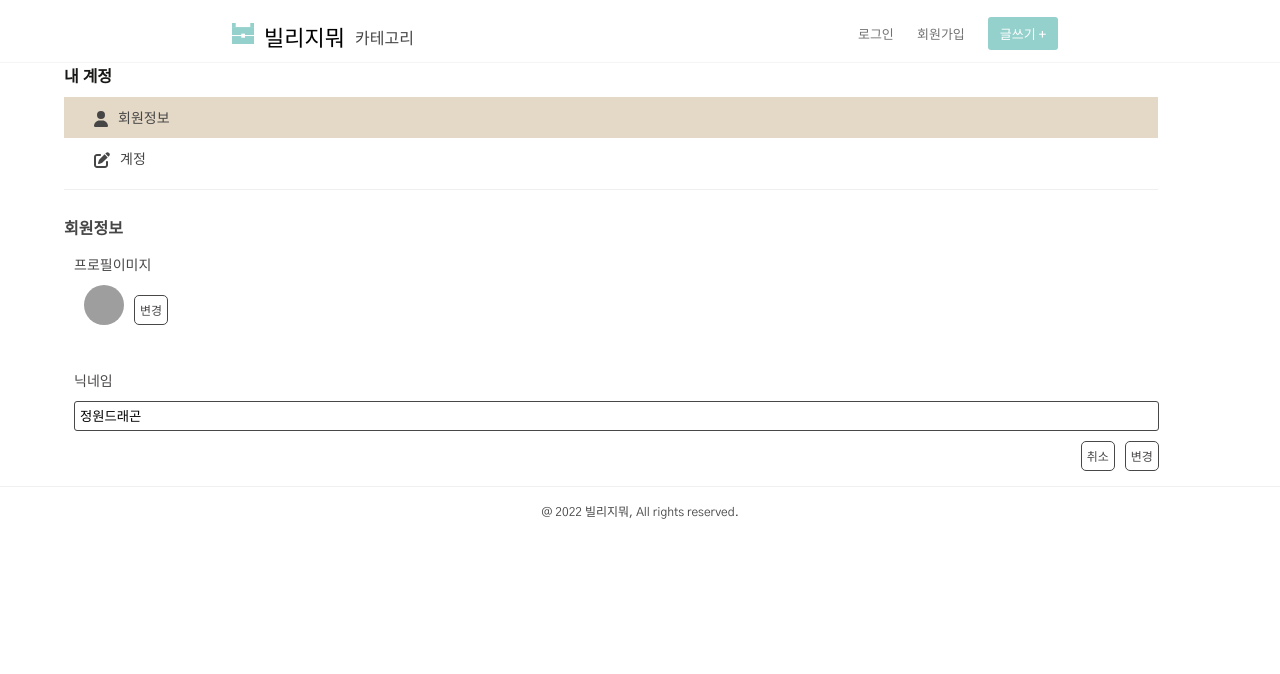
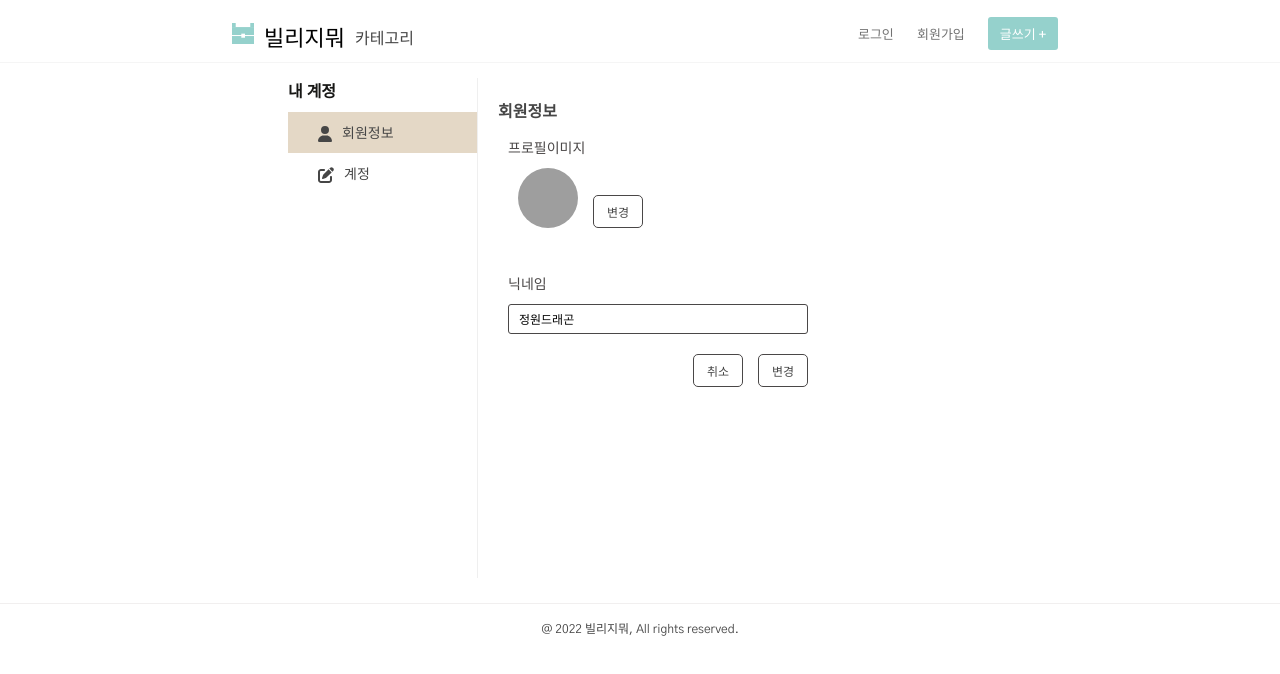
Before and after one commit to wonyong92/cobMainPrBackup, a React (Create React App) app in the folder client/: page /mypage in a window 1280 px wide. Shown: the top 674 px of the page. Built offline with nearby package versions, Linux system fonts and the light colour scheme; grey boxes are pictures that could not be loaded.

Commit message:
Design: 마이페이지 반응형

```diff
--- a/client/src/UI/input/DefaultInput.tsx
+++ b/client/src/UI/input/DefaultInput.tsx
@@ -1,12 +1,13 @@
 import styled from 'styled-components';
 interface Prop {
     type?: 'password' | 'text';
-    placeholder: string;
+    value?: string;
+    placeholder?: string;
 }
-const DefaultInput = ({ type = 'text', placeholder }: Prop) => {
+const DefaultInput = ({ type = 'text', value, placeholder }: Prop) => {
     return (
         <Container>
-            <input type={type} placeholder={placeholder} />
+            <input type={type} value={value} placeholder={placeholder} />
         </Container>
     );
 };
--- a/client/src/components/User/DeleteIdAccount.tsx
+++ b/client/src/components/User/DeleteIdAccount.tsx
@@ -15,11 +15,13 @@ const DeleteIdAccount = () => {
                     계정 삭제에 관한 정책을 읽고 이에 동의합니다.
                 </p>
             </CheckBox>
+            <BtnWrapper>
                 <Button
                     type="red"
                     text="회원탈퇴"
                     onClick={() => console.log('삭제')}
                 ></Button>
+            </BtnWrapper>
         </Container>
     );
 };
@@ -44,14 +46,38 @@ const Container = styled.div`
 const Info = styled.div`
     border: 1px solid #aba8a8;
     border-radius: 3px;
+    padding: 15px;
+    flex-grow: 1;
+    @media screen and (max-width: 500px) {
+        width: 290px;
         padding: 10px;
-    width: 90%;
+    }
 `;
 const CheckBox = styled.div`
     display: flex;
+    justify-content: flex-end;
     margin-top: 15px;
     margin-bottom: 18px;
     p {
         margin-left: 5px;
     }
+    @media screen and (max-width: 500px) {
+        display: flex;
+        justify-content: space-between;
+        width: 290px;
+    }
 `;
+const BtnWrapper = styled.div`
+    display: flex;
+    justify-content: flex-end;
+    button {
+        width: 80px;
+    }
+    @media screen and (max-width: 500px) {
+        display: flex;
+        justify-content: center;
+        button {
+            width: 290px;
+        }
+    }
+`;
--- a/client/src/components/User/DeleteSocialAccount.tsx
+++ b/client/src/components/User/DeleteSocialAccount.tsx
@@ -1,13 +1,18 @@
 import styled from 'styled-components';
 import { FontAwesomeIcon } from '@fortawesome/react-fontawesome';
 import { faG } from '@fortawesome/free-solid-svg-icons';
+import Button from '../../UI/button/Button';
 const DeleteSocialAccount = () => {
     return (
         <Container>
             <div className="title">소셜계정 연동</div>
             <BtnWrapper>
                 <FontAwesomeIcon icon={faG} className="google" />
-                <button>구글 해제하기</button>
+                <Button
+                    type={'white'}
+                    text={'구글 해제하기'}
+                    width={'middle'}
+                ></Button>
             </BtnWrapper>
         </Container>
     );
@@ -19,31 +24,31 @@ const Container = styled.div`
     display: flex;
     flex-direction: column;
     justify-content: flex-start;
+    padding-bottom: 50px;
     .title {
         font-size: 16px;
         font-weight: 600;
         color: #464646;
         margin-bottom: 10px;
     }
+    @media screen and (max-width: 500px) {
+        padding-bottom: 0px;
+    }
 `;
 const BtnWrapper = styled.div`
     margin-top: 10px;
-
     .google {
         position: relative;
         left: 30px;
         top: 2px;
     }
     button {
-        cursor: pointer;
-        background-color: transparent;
-        padding-top: 15px;
-        padding-bottom: 15px;
+        height: 50px;
         padding-left: 40px;
         padding-right: 20px;
         border-radius: 5px;
-        color: #4a4747;
         border: #aba8a8 1px solid;
         font-size: 13px;
+        white-space: nowrap;
     }
 `;
--- a/client/src/components/User/Nickname.tsx
+++ b/client/src/components/User/Nickname.tsx
@@ -1,12 +1,14 @@
 import styled from 'styled-components';
+import Button from '../../UI/button/Button';
+import DefaultInput from '../../UI/input/DefaultInput';
 const Nickname = () => {
     return (
         <NicknameWrapper>
             <div className="title">닉네임</div>
-            <input value="정원드래곤"></input>
+            <DefaultInput value="정원드래곤" placeholder=""></DefaultInput>
             <BtnWrapper>
-                <button>취소</button>
-                <button>변경</button>
+                <Button type={'white'} width={'short'} text={'취소'}></Button>
+                <Button type={'white'} width={'short'} text={'변경'}></Button>
             </BtnWrapper>
         </NicknameWrapper>
     );
@@ -21,26 +23,36 @@ const NicknameWrapper = styled.div`
         margin-bottom: 10px;
     }
     input {
+        width: 300px;
         height: 30px;
         border: 1px solid #4a4747;
         border-radius: 3px;
         text-indent: 5px;
         margin-bottom: 10px;
-        width: 95%;
+    }
+    @media screen and (max-width: 500px) {
+        input {
+            width: 95%;
+        }
     }
 `;
 const BtnWrapper = styled.div`
     display: flex;
     justify-content: flex-end;
     width: 95%;
+    margin-left: 15px;
     button {
-        cursor: pointer;
-        background-color: transparent;
-        padding: 5px;
+        border: #4a4747 1px solid;
+        margin-left: 15px;
+        width: 50px;
         border-radius: 5px;
-        color: #4a4747;
-        border: #4a4747 1px solid;
-        font-size: 12px;
-        margin-left: 10px;
+    }
+    @media screen and (max-width: 500px) {
+        margin-left: 0px;
+        button {
+            width: 40px;
+            height: 30px;
+            font-size: 12px;
+        }
     }
 `;
--- a/client/src/components/User/ProfileImg.tsx
+++ b/client/src/components/User/ProfileImg.tsx
@@ -1,4 +1,5 @@
 import styled from 'styled-components';
+import Button from '../../UI/button/Button';
 const ProfileImg = () => {
     return (
         <Container>
@@ -8,7 +9,7 @@ const ProfileImg = () => {
                     alt="profile"
                     src="https://i.pinimg.com/474x/a8/34/51/a83451b046c3505aadcbdb64cfdb8ad6.jpg"
                 />
-                <button>변경</button>
+                <Button type={'white'} width={'short'} text={'변경'} />
             </ImgWrapper>
         </Container>
     );
@@ -28,20 +29,29 @@ const ImgWrapper = styled.div`
     margin-left: 10px;
     display: flex;
     align-items: flex-end;
-
     img {
-        width: 40px;
-        height: 40px;
+        width: 60px;
+        height: 60px;
         border-radius: 100%;
     }
     button {
-        cursor: pointer;
-        background-color: transparent;
-        padding: 5px;
+        border: #4a4747 1px solid;
+        margin-left: 15px;
+        width: 50px;
         border-radius: 5px;
-        color: #4a4747;
-        border: #4a4747 1px solid;
-        font-size: 12px;
-        margin-left: 10px;
+    }
+    @media screen and (max-width: 500px) {
+        img {
+            width: 40px;
+            height: 40px;
+        }
+        button {
+            border: #4a4747 1px solid;
+            margin-left: 15px;
+            width: 40px;
+            height: 30px;
+            font-size: 12px;
+            border-radius: 5px;
+        }
     }
 `;
--- a/client/src/pages/MyPage/Mypage.tsx
+++ b/client/src/pages/MyPage/Mypage.tsx
@@ -35,17 +35,30 @@ export default Mypage;
 
 const Container = styled.div`
     display: flex;
-    flex-direction: column;
-    width: 90%;
+    flex-direction: row;
+    width: 55%;
+    margin-top: 15px;
+    @media screen and (max-width: 500px) {
+        display: flex;
+        flex-direction: column;
+        width: 90%;
+    }
 `;
 const Top = styled.div`
-    width: 95%;
+    width: 190px;
+    min-height: 500px;
     margin-bottom: 10px;
-    border-bottom: 1px solid #efefef;
+    border-right: 1px solid #efefef;
     .title {
         color: #171715;
         font-size: 16px;
         font-weight: 600;
+    }
+    @media screen and (max-width: 500px) {
+        width: 95%;
+        border-bottom: 1px solid #efefef;
+        border-right: none;
+        min-height: 100px;
     }
 `;
 const Btns = styled.div`
@@ -82,7 +95,9 @@ const BtnWrapper = styled.div`
     }
 `;
 const Bottom = styled.div`
-    padding-top: 15px;
-    display: flex;
-    flex-direction: column;
+    padding-top: 20px;
+    padding-left: 20px;
+    @media screen and (max-width: 500px) {
+        padding-top: 15px;
+    }
 `;
```
Lines whose indentation alone changed are shown as unchanged.
